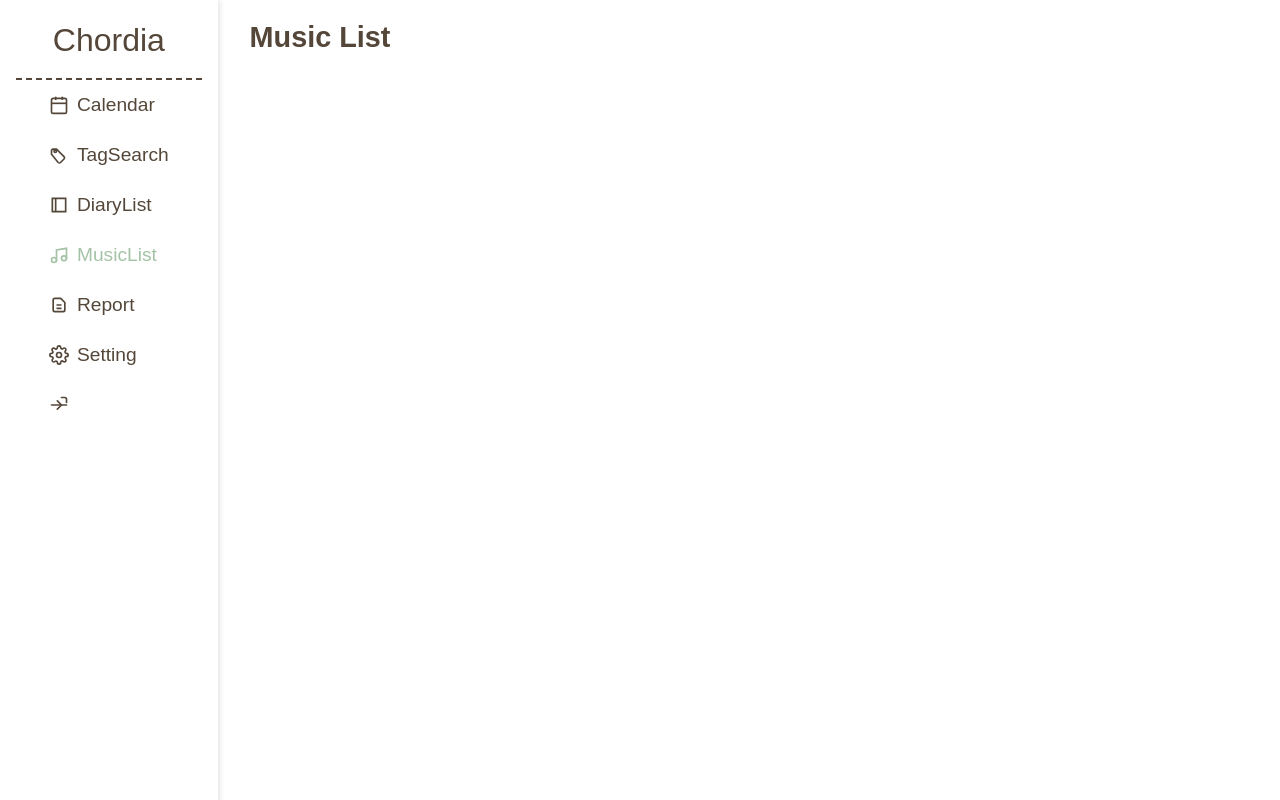
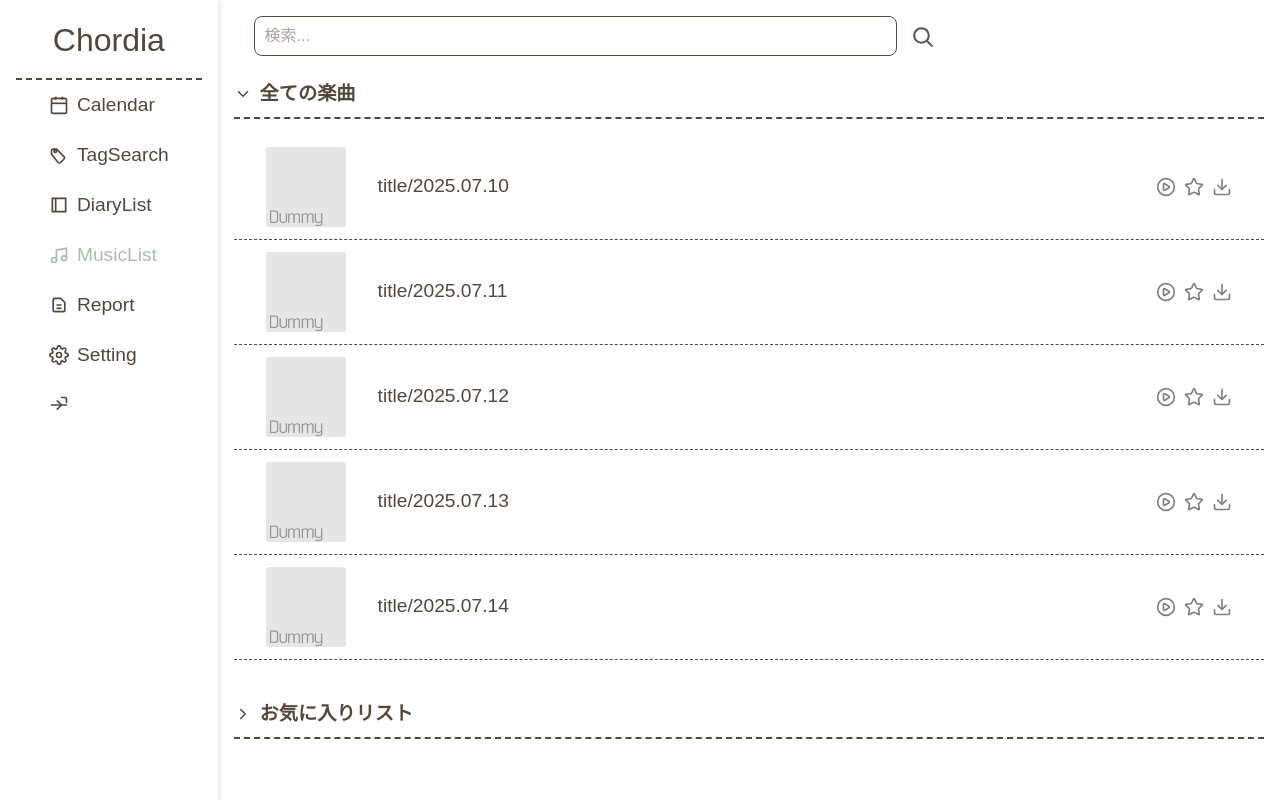
Before and after one commit to sakakibar/u22-entry, a Next.js app: page /music-list in a window 1280 px wide. Shown: the top 800 px of the page. Built offline with nearby package versions, Linux system fonts and the light colour scheme; no server answers; a web font is replaced by a local one.

Commit message:
MusicListページのデザイン

```diff
--- a/src/app/music-list/MusicList.module.css
+++ b/src/app/music-list/MusicList.module.css
@@ -1,12 +1,83 @@
-/* .container {
-  padding: 2rem;
-  background-color: #fff;
-  min-height: 100vh;
-} */
+/* セクション全体 */
+.section {
+  margin: 1rem auto 2rem;
+  /* width: 70%; */
+}
 
-/* .title {
-  font-size: 2rem;
+/* セクション見出し */
+.sectionHeader {
+  display: flex;
+  align-items: center;
+  cursor: pointer;
   font-weight: bold;
-  color: #333;
-  margin-bottom: 1.5rem;
-} */
+  font-size: 1.2rem;
+  gap: 0.5rem;
+  padding: 0.5rem 0;
+  border-bottom: 2px dashed #544739;
+}
+
+.sectionHeader h2 {
+  margin: 0;
+}
+
+/* トラックリスト */
+.list {
+  list-style: none;
+  padding: 0;
+  margin-top: 1rem;
+}
+
+/* 各トラックアイテム */
+.item {
+  display: flex;
+  align-items: center;
+  gap: 2rem;
+  padding: 0.75rem 2rem;
+  border-bottom: 1px dashed #544739;
+}
+
+/* サムネイル画像 */
+.thumbnail {
+  width: 80px;
+  height: 80px;
+  object-fit: cover;
+  border-radius: 3px;
+}
+
+/* 曲タイトル */
+.title {
+  flex-grow: 1;
+  font-size: 1.2rem;
+}
+
+/* アイコンの並び */
+.icons {
+  display: flex;
+  gap: 0.5rem;
+}
+
+/* 各アイコン */
+.icon {
+  width: 20px;
+  height: 20px;
+  cursor: pointer;
+  stroke: gray;
+  transition: transform 0.2s, stroke 0.2s;
+}
+
+.icon:hover {
+  /* transform: scale(1.2); */
+  stroke: #544739;
+}
+
+/* お気に入りアイコン（選択済） */
+.favorited {
+  stroke: gold;
+  fill: gold;
+}
+
+/* オーディオプレイヤー */
+.audio {
+  margin-top: 0.5rem;
+  width: 100%;
+}
--- a/src/app/music-list/page.tsx
+++ b/src/app/music-list/page.tsx
@@ -1,10 +1,148 @@
-import React from "react";
-// import styles from "./MusicList.module.css";
+"use client";
+
+import { useState } from "react";
+import { SearchBar } from "../../components/Searchbar";
+import Image from "next/image";
+
+import {
+  PlayCircle,
+  StopCircle,
+  Star,
+  Download,
+  ChevronDown,
+  ChevronRight,
+} from "lucide-react";
+import styles from "./MusicList.module.css";
+// import { ImPower } from "react-icons/im";
+
+const dummyData = Array.from({ length: 5 }, (_, i) => ({
+  id: i,
+  title: `title/2025.07.${10 + i}`,
+  imageUrl: "/icons/dummy.jpg",
+  audioUrl: `/audios/sample${i + 1}.mp3`,
+}));
 
 export default function MusicListPage() {
+  const [openPlaylist, setOpenPlaylist] = useState(true);
+  const [openFavorites, setOpenFavorites] = useState(false);
+  const [playingId, setPlayingId] = useState<number | null>(null);
+  const [favorites, setFavorites] = useState<number[]>([]);
+  const [searchQuery, setSearchQuery] = useState("");
+
+    const handleSearchChange = (e: React.ChangeEvent<HTMLInputElement>) => {
+    setSearchQuery(e.target.value);
+  };
+
+  const handleTogglePlay = (id: number) => {
+    setPlayingId((prev) => (prev === id ? null : id));
+  };
+
+  const handleToggleFavorite = (id: number) => {
+    setFavorites((prev) =>
+      prev.includes(id) ? prev.filter((fid) => fid !== id) : [...prev, id]
+    );
+  };
+
+  const handleDownload = (url: string, title: string) => {
+    const a = document.createElement("a");
+    a.href = url;
+    a.download = `${title}.mp3`;
+    a.click();
+  };
+
+  const renderTrackItem = (track: typeof dummyData[0]) => (
+    <li key={track.id} className={styles.item}>
+      <Image
+        src={track.imageUrl}
+        alt="thumbnail"
+        width={60}
+        height={60}
+        className={styles.thumbnail}
+      />
+      <div className={styles.title}>{track.title}</div>
+
+      {/* 再生中のみaudioタグを表示 */}
+      {playingId === track.id && (
+        <audio
+          src={track.audioUrl}
+          autoPlay
+          controls
+          className={styles.audio}
+          onEnded={() => setPlayingId(null)}
+        />
+      )}
+
+      <div className={styles.icons}>
+        {playingId === track.id ? (
+          <StopCircle
+            className={styles.icon}
+            onClick={() => handleTogglePlay(track.id)}
+          />
+        ) : (
+          <PlayCircle
+            className={styles.icon}
+            onClick={() => handleTogglePlay(track.id)}
+          />
+        )}
+        {favorites.includes(track.id) ? (
+          <Star
+            className={`${styles.icon} ${styles.favorited}`}
+            onClick={() => handleToggleFavorite(track.id)}
+          />
+        ) : (
+          <Star
+            className={styles.icon}
+            onClick={() => handleToggleFavorite(track.id)}
+            />
+        )}
+
+        <Download
+          className={styles.icon}
+          onClick={() => handleDownload(track.audioUrl, track.title)}
+        />
+      </div>
+    </li>
+  );
+
   return (
-    <div className="container">
-      <h1 className="title">Music List</h1>
-    </div>
+    <main className="container">
+      {/* <h1 className="title">Music List</h1> */}
+      <SearchBar value={searchQuery} onChange={handleSearchChange} />
+
+
+      {/* プレイリスト */}
+      <section className={styles.section}>
+        <div
+          className={styles.sectionHeader}
+          onClick={() => setOpenPlaylist(!openPlaylist)}
+        >
+          {openPlaylist ? <ChevronDown size={18} /> : <ChevronRight size={18} />}
+          <h2>全ての楽曲</h2>
+        </div>
+        {openPlaylist && (
+          <ul className={styles.list}>
+            {dummyData.map((track) => renderTrackItem(track))}
+          </ul>
+        )}
+      </section>
+
+      {/* お気に入りリスト */}
+      <section className={styles.section}>
+        <div
+          className={styles.sectionHeader}
+          onClick={() => setOpenFavorites(!openFavorites)}
+        >
+          {openFavorites ? <ChevronDown size={18} /> : <ChevronRight size={18} />}
+          <h2>お気に入りリスト</h2>
+        </div>
+        {openFavorites && (
+          <ul className={styles.list}>
+            {dummyData
+              .filter((track) => favorites.includes(track.id))
+              .map((track) => renderTrackItem(track))}
+          </ul>
+        )}
+      </section>
+    </main>
   );
 }
--- a/src/app/report/page.tsx
+++ b/src/app/report/page.tsx
@@ -1,7 +1,7 @@
 // import Link from 'next/link';
 // import styles from './Report.module.css';
 
-export default function Home() {
+export default function ReportPage() {
   return (
     <main className="container">
       <h1 className="title">Report</h1>
--- a/src/app/setting/page.tsx
+++ b/src/app/setting/page.tsx
@@ -4,7 +4,7 @@ import { useState } from "react";
 // import Image from "next/image";
 import styles from './Setting.module.css';
 
-export default function Home() {
+export default function SettingPage() {
   const [username, setUsername] = useState("山田太郎");
   const [email, setEmail] = useState("yamada@example.com");
   // const [icon, setIcon] = useState<string | null>(null);
--- a/src/components/Searchbar.tsx
+++ b/src/components/Searchbar.tsx
@@ -14,7 +14,7 @@ export const SearchBar: React.FC<SearchBarProps> = ({ value, onChange, onSearch
         <div className={styles.searchBarWrapper}>
             <input
                 type="text"
-                placeholder="タグで検索..."
+                placeholder="検索..."
                 value={value}
                 onChange={onChange}
                 className={styles.searchInput}
--- a/src/styles/globals.css
+++ b/src/styles/globals.css
@@ -83,8 +83,6 @@ img {
 
 
 .container {
-  /* padding: 2rem; */
-  /* background-color: #fff; */
   min-height: 100vh;
 }
 
@@ -93,7 +91,6 @@ img {
   font-size: 1.8rem;
   font-weight: bold;
   padding: 0 1rem;
-  /* background-color: #0a0a0a; */
 }
 
 /* h2の共通スタイル */
@@ -101,7 +98,6 @@ img {
   border-bottom: 1px dashed #544739;
   margin: 1em 1em 0 1em;
   padding-bottom: 0.3em;
-  /* background-color: #0a0a0a; */
 }
 
 
```
Also changed, not shown: public/icons/dummy.jpg (added).
